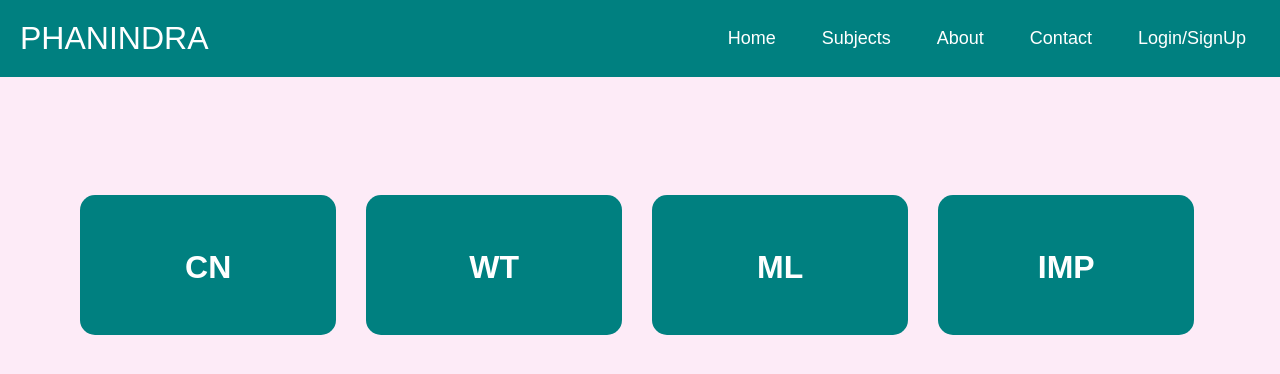
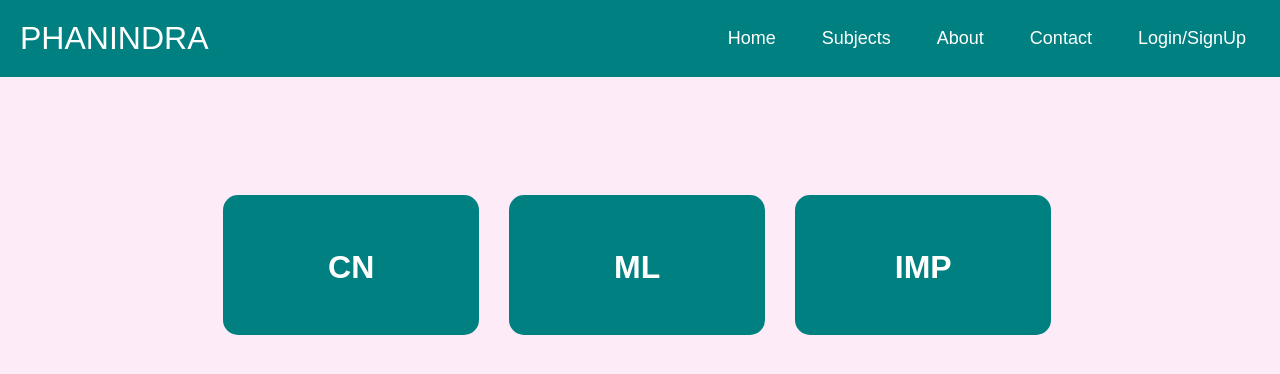
Before and after one commit to phanindrachowdary123/VSEM, a plain HTML site: page index.html in a window 1280 px wide. Drawn offline with Linux system fonts and the light colour scheme.

Commit message:
Update index.html

```diff
--- a/index.html
+++ b/index.html
@@ -37,7 +37,7 @@
         <a href="OOAD_/ooadhome.html"><div class="box"><br><br><br><h1>OOAD</h1></div></a>
         <a href="CD_/cdhome.html"><div class="box"><br><br><br><h1>CD</h1></div></a> -->
         <a href="CN_/cnhome.html"><div class="box"><br><br><br><h1>CN</h1></div></a>
-        <a href="WT_/wthome.html"><div class="box"><br><br><br><h1>WT</h3></div></a>
+
         <a href="ML_/mlhome.html"><div class="box"><br><br><br><h1>ML</h1></div></a>
         <a href="IMP_/imphome.html"><div class="box"><br><br><br><h1>IMP</h3></div></a>
     </div>
```
